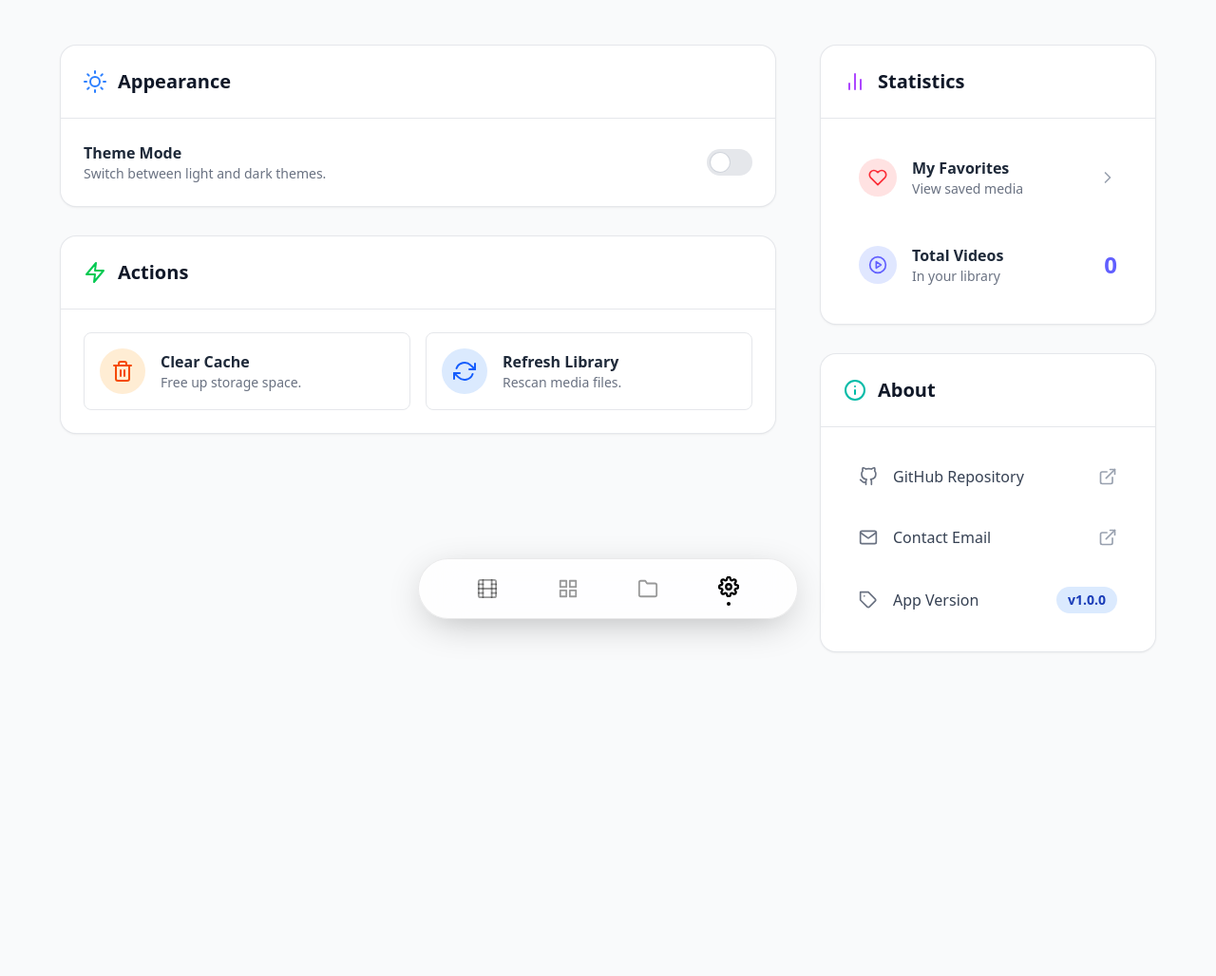
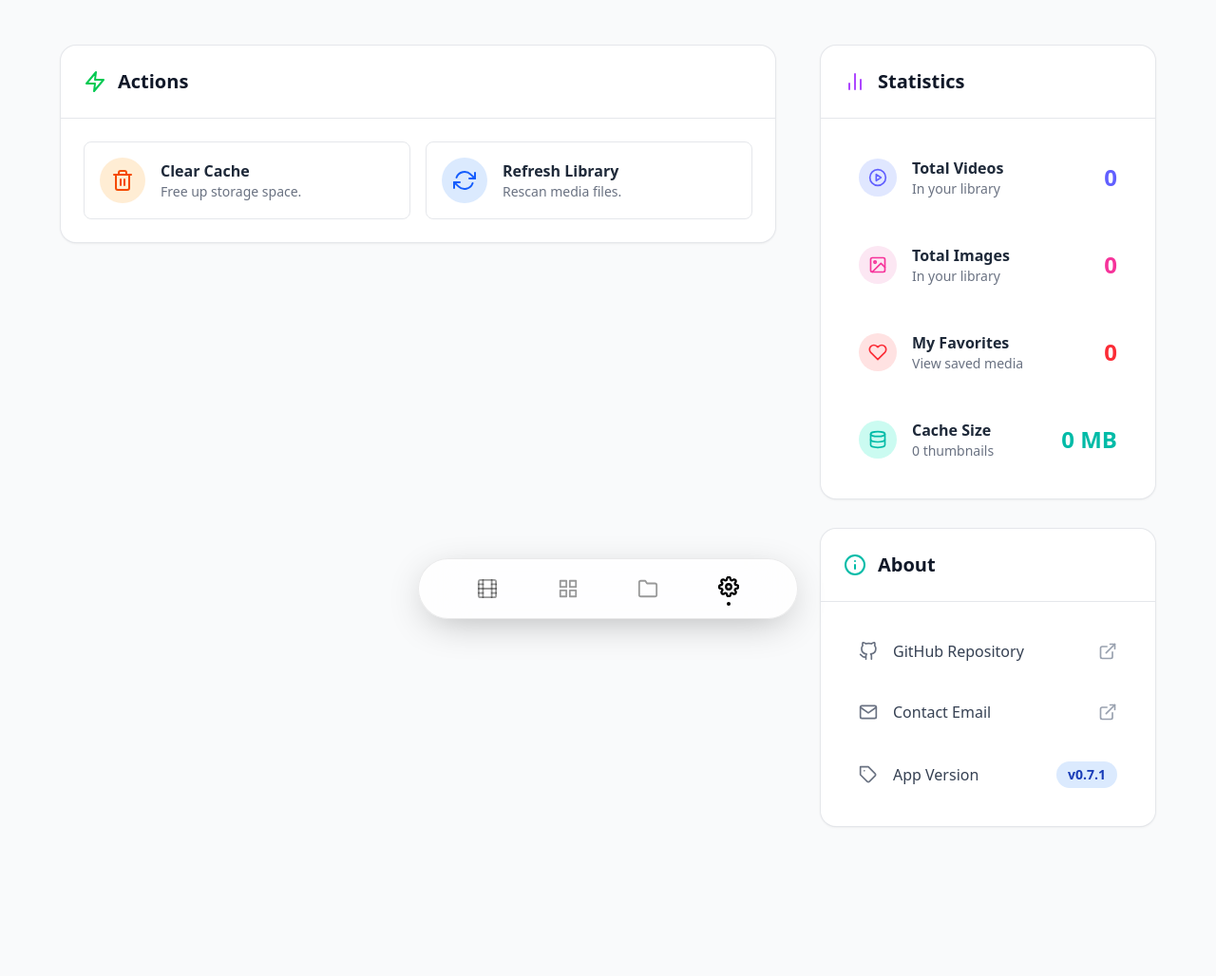
Before and after one commit to ChanMo/TikLocal, a Flask app: page /settings/ in a window 1280 px wide. Shown: the part 124-1152 px from the top of the page at 95% size. Before the commit the page ends 811 px from the top, so only its background shows below. Run offline with Flask 3, Linux system fonts and the light colour scheme; parts of the project's set-up code (start-up, migrations or seed data) failed here and were passed over; some libraries are stand-ins or nearby versions.

Commit message:
Release v0.7.1: 移动端双列布局与功能增强
- feat: browse 页面移动端改为双列瀑布流布局，展示更多内容
- feat: 添加收藏过滤功能到 browse 页面
- feat: 增强设置页面统计信息（视频、图片、收藏数量）
- feat: 添加缓存清理 API 和缓存大小统计
- improve: 优化版本号获取逻辑，开发模式下从 pyproject.toml 读取

Co-Authored-By: Claude Sonnet 4.5 <noreply@anthropic.com>

```diff
--- a/pyproject.toml
+++ b/pyproject.toml
@@ -1,6 +1,6 @@
 [tool.poetry]
 name = "TikLocal"
-version = "0.7.0"
+version = "0.7.1"
 description = "A local media server that combines the features of TikTok and Pinterest"
 authors = ["ChanMo <chan.mo@outlook.com>"]
 readme = "README.md"
--- a/tiklocal/app.py
+++ b/tiklocal/app.py
@@ -1,4 +1,5 @@
 import os
+import io
 import json
 import random
 import datetime
@@ -12,10 +13,36 @@ from flask import Flask, render_template, send_from_directory, request, redirect
 from tiklocal.services import LibraryService, FavoriteService, RecommendService
 from tiklocal.services.thumbnail import ThumbnailService
 
-try:
-    app_version = version("tiklocal")
-except PackageNotFoundError:
-    app_version = '1.0.0'
+
+def get_app_version():
+    """获取应用版本号，开发模式下从 pyproject.toml 读取"""
+    # 开发模式：优先从 pyproject.toml 读取
+    pyproject_path = Path(__file__).parent.parent / 'pyproject.toml'
+    if pyproject_path.exists():
+        try:
+            import tomllib
+        except ImportError:
+            try:
+                import tomli as tomllib
+            except ImportError:
+                tomllib = None
+
+        if tomllib:
+            try:
+                with open(pyproject_path, 'rb') as f:
+                    data = tomllib.load(f)
+                    return data.get('tool', {}).get('poetry', {}).get('version', '1.0.0')
+            except Exception:
+                pass
+
+    # 生产模式：从已安装的包元数据获取
+    try:
+        return version("tiklocal")
+    except PackageNotFoundError:
+        return '1.0.0'
+
+
+app_version = get_app_version()
 
 def create_app(test_config=None):
     app = Flask(__name__, instance_relative_config=True)
@@ -73,12 +100,15 @@ def create_app(test_config=None):
         videos = library_service.scan_videos()
 
         # Filter Logic
-        size_mode = request.args.get('size', 'all')
+        filter_mode = request.args.get('filter', 'all')
         min_mb = int(request.args.get('min_mb', 50))
 
-        if size_mode == 'big':
+        if filter_mode == 'big':
             threshold = min_mb * 1024 * 1024
             videos = [v for v in videos if v.stat().st_size >= threshold]
+        elif filter_mode == 'favorite':
+            favorites = favorite_service.load()
+            videos = [v for v in videos if library_service.get_relative_path(v) in favorites]
 
         # Pagination
         count = len(videos)
@@ -96,7 +126,7 @@ def create_app(test_config=None):
             length=length,
             files=sliced_videos,
             menu='browse',
-            size_mode=size_mode,
+            filter=filter_mode,
             min_mb=min_mb,
             has_min_mb=request.args.get('min_mb') is not None,
             has_previous=page > 1,
@@ -105,8 +135,29 @@ def create_app(test_config=None):
 
     @app.route('/settings/')
     def settings_view():
+        from tiklocal.paths import get_thumbnails_dir
+
+        # 获取各类统计
         video_count = len(library_service.scan_videos())
-        return render_template('settings.html', menu='settings', version=app_version, videos=video_count)
+        image_count = len(library_service.scan_images())
+        favorite_count = len(favorite_service.load())
+
+        # 缩略图缓存信息
+        thumb_dir = get_thumbnails_dir()
+        thumb_files = list(thumb_dir.glob('*.jpg'))
+        cache_count = len(thumb_files)
+        cache_size_mb = round(sum(f.stat().st_size for f in thumb_files if f.exists()) / (1024 * 1024), 2)
+
+        return render_template(
+            'settings.html',
+            menu='settings',
+            version=app_version,
+            videos=video_count,
+            images=image_count,
+            favorites=favorite_count,
+            cache_count=cache_count,
+            cache_size_mb=cache_size_mb
+        )
 
     @app.route('/library')
     def library_redirect():
@@ -264,4 +315,52 @@ def create_app(test_config=None):
              return {'success': True, 'url': f"/thumb?uri={quote(name)}&v={int(datetime.datetime.now().timestamp())}"}
         return {'success': False, 'error': 'Failed to generate'}, 500
 
+    @app.route('/api/cache/clear', methods=['POST'])
+    def api_clear_cache():
+        """清理缩略图缓存"""
+        from tiklocal.paths import get_thumbnails_dir
+
+        thumb_dir = get_thumbnails_dir()
+        deleted_count = 0
+        freed_bytes = 0
+
+        try:
+            for thumb_file in thumb_dir.glob('*.jpg'):
+                try:
+                    freed_bytes += thumb_file.stat().st_size
+                    thumb_file.unlink()
+                    deleted_count += 1
+                except Exception:
+                    continue
+
+            return {
+                'success': True,
+                'deleted_count': deleted_count,
+                'freed_mb': round(freed_bytes / (1024 * 1024), 2)
+            }
+        except Exception as e:
+            return {'success': False, 'error': str(e)}, 500
+
+    @app.route('/api/library/stats')
+    def api_library_stats():
+        """获取媒体库统计信息"""
+        from tiklocal.paths import get_thumbnails_dir
+
+        videos = library_service.scan_videos()
+        images = library_service.scan_images()
+        favorites = favorite_service.load()
+
+        # 计算缩略图缓存信息
+        thumb_dir = get_thumbnails_dir()
+        thumb_files = list(thumb_dir.glob('*.jpg'))
+        thumb_size = sum(f.stat().st_size for f in thumb_files if f.exists())
+
+        return {
+            'videos': len(videos),
+            'images': len(images),
+            'favorites': len(favorites),
+            'cache_count': len(thumb_files),
+            'cache_mb': round(thumb_size / (1024 * 1024), 2)
+        }
+
     return app
--- a/tiklocal/static/output.css
+++ b/tiklocal/static/output.css
@@ -20,7 +20,9 @@
     --color-orange-900: oklch(40.8% 0.123 38.172);
     --color-green-500: oklch(72.3% 0.219 149.579);
     --color-green-600: oklch(62.7% 0.194 149.214);
+    --color-teal-100: oklch(95.3% 0.051 180.801);
     --color-teal-500: oklch(70.4% 0.14 182.503);
+    --color-teal-900: oklch(38.6% 0.063 188.416);
     --color-blue-100: oklch(93.2% 0.032 255.585);
     --color-blue-300: oklch(80.9% 0.105 251.813);
     --color-blue-400: oklch(70.7% 0.165 254.624);
@@ -33,6 +35,9 @@
     --color-indigo-500: oklch(58.5% 0.233 277.117);
     --color-indigo-900: oklch(35.9% 0.144 278.697);
     --color-purple-500: oklch(62.7% 0.265 303.9);
+    --color-pink-100: oklch(94.8% 0.028 342.258);
+    --color-pink-500: oklch(65.6% 0.241 354.308);
+    --color-pink-900: oklch(40.8% 0.153 2.432);
     --color-gray-50: oklch(98.5% 0.002 247.839);
     --color-gray-100: oklch(96.7% 0.003 264.542);
     --color-gray-200: oklch(92.8% 0.006 264.531);
@@ -626,6 +631,9 @@
   .bg-orange-100 {
     background-color: var(--color-orange-100);
   }
+  .bg-pink-100 {
+    background-color: var(--color-pink-100);
+  }
   .bg-red-100 {
     background-color: var(--color-red-100);
   }
@@ -634,6 +642,9 @@
   }
   .bg-red-600 {
     background-color: var(--color-red-600);
+  }
+  .bg-teal-100 {
+    background-color: var(--color-teal-100);
   }
   .bg-white {
     background-color: var(--color-white);
@@ -821,6 +832,9 @@
   .text-orange-600 {
     color: var(--color-orange-600);
   }
+  .text-pink-500 {
+    color: var(--color-pink-500);
+  }
   .text-purple-500 {
     color: var(--color-purple-500);
   }
@@ -872,6 +886,9 @@
   }
   .ring-gray-300 {
     --tw-ring-color: var(--color-gray-300);
+  }
+  .filter {
+    filter: var(--tw-blur,) var(--tw-brightness,) var(--tw-contrast,) var(--tw-grayscale,) var(--tw-hue-rotate,) var(--tw-invert,) var(--tw-saturate,) var(--tw-sepia,) var(--tw-drop-shadow,);
   }
   .backdrop-blur-sm {
     --tw-backdrop-blur: blur(var(--blur-sm));
@@ -1127,11 +1144,21 @@
       display: flex;
     }
   }
+  .sm\:grid {
+    @media (width >= 40rem) {
+      display: grid;
+    }
+  }
   .sm\:h-10 {
     @media (width >= 40rem) {
       height: calc(var(--spacing) * 10);
     }
   }
+  .sm\:h-full {
+    @media (width >= 40rem) {
+      height: 100%;
+    }
+  }
   .sm\:w-10 {
     @media (width >= 40rem) {
       width: calc(var(--spacing) * 10);
@@ -1150,6 +1177,11 @@
   .sm\:flex-row-reverse {
     @media (width >= 40rem) {
       flex-direction: row-reverse;
+    }
+  }
+  .sm\:gap-4 {
+    @media (width >= 40rem) {
+      gap: calc(var(--spacing) * 4);
     }
   }
   .sm\:px-0 {
@@ -1336,11 +1368,27 @@
       }
     }
   }
+  .dark\:bg-pink-900\/30 {
+    &:where([data-theme=dark], [data-theme=dark] *) {
+      background-color: color-mix(in srgb, oklch(40.8% 0.153 2.432) 30%, transparent);
+      @supports (color: color-mix(in lab, red, red)) {
+        background-color: color-mix(in oklab, var(--color-pink-900) 30%, transparent);
+      }
+    }
+  }
   .dark\:bg-red-900\/30 {
     &:where([data-theme=dark], [data-theme=dark] *) {
       background-color: color-mix(in srgb, oklch(39.6% 0.141 25.723) 30%, transparent);
       @supports (color: color-mix(in lab, red, red)) {
         background-color: color-mix(in oklab, var(--color-red-900) 30%, transparent);
+      }
+    }
+  }
+  .dark\:bg-teal-900\/30 {
+    &:where([data-theme=dark], [data-theme=dark] *) {
+      background-color: color-mix(in srgb, oklch(38.6% 0.063 188.416) 30%, transparent);
+      @supports (color: color-mix(in lab, red, red)) {
+        background-color: color-mix(in oklab, var(--color-teal-900) 30%, transparent);
       }
     }
   }
@@ -1725,6 +1773,59 @@ video, img, canvas, svg {
   syntax: "*";
   inherits: false;
   initial-value: 0 0 #0000;
+}
+@property --tw-blur {
+  syntax: "*";
+  inherits: false;
+}
+@property --tw-brightness {
+  syntax: "*";
+  inherits: false;
+}
+@property --tw-contrast {
+  syntax: "*";
+  inherits: false;
+}
+@property --tw-grayscale {
+  syntax: "*";
+  inherits: false;
+}
+@property --tw-hue-rotate {
+  syntax: "*";
+  inherits: false;
+}
+@property --tw-invert {
+  syntax: "*";
+  inherits: false;
+}
+@property --tw-opacity {
+  syntax: "*";
+  inherits: false;
+}
+@property --tw-saturate {
+  syntax: "*";
+  inherits: false;
+}
+@property --tw-sepia {
+  syntax: "*";
+  inherits: false;
+}
+@property --tw-drop-shadow {
+  syntax: "*";
+  inherits: false;
+}
+@property --tw-drop-shadow-color {
+  syntax: "*";
+  inherits: false;
+}
+@property --tw-drop-shadow-alpha {
+  syntax: "<percentage>";
+  inherits: false;
+  initial-value: 100%;
+}
+@property --tw-drop-shadow-size {
+  syntax: "*";
+  inherits: false;
 }
 @property --tw-backdrop-blur {
   syntax: "*";
@@ -1824,6 +1925,19 @@ video, img, canvas, svg {
       --tw-ring-offset-width: 0px;
       --tw-ring-offset-color: #fff;
       --tw-ring-offset-shadow: 0 0 #0000;
+      --tw-blur: initial;
+      --tw-brightness: initial;
+      --tw-contrast: initial;
+      --tw-grayscale: initial;
+      --tw-hue-rotate: initial;
+      --tw-invert: initial;
+      --tw-opacity: initial;
+      --tw-saturate: initial;
+      --tw-sepia: initial;
+      --tw-drop-shadow: initial;
+      --tw-drop-shadow-color: initial;
+      --tw-drop-shadow-alpha: 100%;
+      --tw-drop-shadow-size: initial;
       --tw-backdrop-blur: initial;
       --tw-backdrop-brightness: initial;
       --tw-backdrop-contrast: initial;
--- a/tiklocal/templates/settings.html
+++ b/tiklocal/templates/settings.html
@@ -12,27 +12,6 @@
       <div class="grid grid-cols-1 lg:grid-cols-3 lg:gap-12">
         <!-- Left Column / Main Settings -->
         <div class="lg:col-span-2 space-y-8">
-          <!-- Appearance Settings -->
-          <section class="bg-white dark:bg-gray-800 rounded-2xl shadow-sm ring-1 ring-gray-200 dark:ring-gray-700">
-            <header class="p-6 border-b border-gray-200 dark:border-gray-700">
-              <h2 class="text-xl font-bold text-gray-900 dark:text-white flex items-center gap-3">
-                <i data-feather="sun" class="w-6 h-6 text-blue-500"></i>
-                <span>Appearance</span>
-              </h2>
-            </header>
-            <div class="p-6">
-              <div class="flex items-center justify-between">
-                <div>
-                  <h3 class="font-semibold text-gray-800 dark:text-gray-200">Theme Mode</h3>
-                  <p class="text-sm text-gray-500 dark:text-gray-400">Switch between light and dark themes.</p>
-                </div>
-                <button onclick="toggleTheme()" id="theme-toggle-button" class="relative inline-flex h-7 w-12 items-center rounded-full transition-colors bg-gray-200 dark:bg-gray-700">
-                  <span id="theme-toggle-indicator" class="inline-block h-5 w-5 transform rounded-full bg-white dark:bg-gray-900 ring-1 ring-gray-300 dark:ring-gray-600 transition-transform ease-in-out duration-200 translate-x-1 dark:translate-x-6"></span>
-                </button>
-              </div>
-            </div>
-          </section>
-
           <!-- Actions -->
           <section class="bg-white dark:bg-gray-800 rounded-2xl shadow-sm ring-1 ring-gray-200 dark:ring-gray-700">
             <header class="p-6 border-b border-gray-200 dark:border-gray-700">
@@ -75,6 +54,30 @@
               </h2>
             </header>
             <div class="p-6 space-y-4">
+              <div class="flex items-center justify-between p-4 rounded-lg">
+                <div class="flex items-center gap-4">
+                  <div class="flex-shrink-0 w-10 h-10 bg-indigo-100 dark:bg-indigo-900/30 rounded-full flex items-center justify-center">
+                    <i data-feather="play-circle" class="w-5 h-5 text-indigo-500"></i>
+                  </div>
+                  <div>
+                    <h3 class="font-semibold text-gray-800 dark:text-gray-200">Total Videos</h3>
+                    <p class="text-sm text-gray-500 dark:text-gray-400">In your library</p>
+                  </div>
+                </div>
+                <span id="videos-count" class="text-2xl font-bold text-indigo-500">{{ videos }}</span>
+              </div>
+              <div class="flex items-center justify-between p-4 rounded-lg">
+                <div class="flex items-center gap-4">
+                  <div class="flex-shrink-0 w-10 h-10 bg-pink-100 dark:bg-pink-900/30 rounded-full flex items-center justify-center">
+                    <i data-feather="image" class="w-5 h-5 text-pink-500"></i>
+                  </div>
+                  <div>
+                    <h3 class="font-semibold text-gray-800 dark:text-gray-200">Total Images</h3>
+                    <p class="text-sm text-gray-500 dark:text-gray-400">In your library</p>
+                  </div>
+                </div>
+                <span id="images-count" class="text-2xl font-bold text-pink-500">{{ images }}</span>
+              </div>
               <a href="/favorite" class="flex items-center justify-between p-4 rounded-lg hover:bg-gray-50 dark:hover:bg-gray-700/50 transition-colors">
                 <div class="flex items-center gap-4">
                   <div class="flex-shrink-0 w-10 h-10 bg-red-100 dark:bg-red-900/30 rounded-full flex items-center justify-center">
@@ -85,19 +88,19 @@
                     <p class="text-sm text-gray-500 dark:text-gray-400">View saved media</p>
                   </div>
                 </div>
-                <i data-feather="chevron-right" class="w-5 h-5 text-gray-400"></i>
+                <span id="favorites-count" class="text-2xl font-bold text-red-500">{{ favorites }}</span>
               </a>
               <div class="flex items-center justify-between p-4 rounded-lg">
                 <div class="flex items-center gap-4">
-                  <div class="flex-shrink-0 w-10 h-10 bg-indigo-100 dark:bg-indigo-900/30 rounded-full flex items-center justify-center">
-                    <i data-feather="play-circle" class="w-5 h-5 text-indigo-500"></i>
+                  <div class="flex-shrink-0 w-10 h-10 bg-teal-100 dark:bg-teal-900/30 rounded-full flex items-center justify-center">
+                    <i data-feather="database" class="w-5 h-5 text-teal-500"></i>
                   </div>
                   <div>
-                    <h3 class="font-semibold text-gray-800 dark:text-gray-200">Total Videos</h3>
-                    <p class="text-sm text-gray-500 dark:text-gray-400">In your library</p>
+                    <h3 class="font-semibold text-gray-800 dark:text-gray-200">Cache Size</h3>
+                    <p class="text-sm text-gray-500 dark:text-gray-400"><span id="cache-count">{{ cache_count }}</span> thumbnails</p>
                   </div>
                 </div>
-                <span class="text-2xl font-bold text-indigo-500">{{ videos }}</span>
+                <span id="cache-size" class="text-2xl font-bold text-teal-500">{{ cache_size_mb }} MB</span>
               </div>
             </div>
           </section>
@@ -146,42 +149,57 @@
 {% block extra_body %}
 <script>
 document.addEventListener('DOMContentLoaded', () => {
-  // 监听主题变化事件，更新UI
-  window.addEventListener('themeChanged', (e) => {
-    updateThemeUI();
-  });
-
-  function updateThemeUI() {
-    const isDark = document.body.getAttribute('data-theme') === 'dark';
-    const themeToggleButton = document.getElementById('theme-toggle-button');
-    const themeToggleIndicator = document.getElementById('theme-toggle-indicator');
-
-    if (themeToggleButton) {
-      themeToggleButton.classList.toggle('bg-blue-600', isDark);
-      themeToggleButton.classList.toggle('bg-gray-200', !isDark);
-    }
-    if (themeToggleIndicator) {
-      themeToggleIndicator.classList.toggle('translate-x-6', isDark);
-      themeToggleIndicator.classList.toggle('translate-x-1', !isDark);
-    }
-  }
-
-  // 初始化UI状态
-  updateThemeUI();
+  // 页面加载时获取统计信息
+  loadStats();
 });
 
-// 快速操作
-function clearCache() {
-  showModal('确定要清除缓存吗？', '这将删除临时文件，释放存储空间。', () => {
-    // 添加实际的缓存清理逻辑
-    showNotification('缓存清理成功！', 'success');
+async function loadStats() {
+  try {
+    const res = await fetch('/api/library/stats');
+    const data = await res.json();
+
+    // 更新统计显示
+    document.getElementById('videos-count').textContent = data.videos;
+    document.getElementById('images-count').textContent = data.images;
+    document.getElementById('favorites-count').textContent = data.favorites;
+    document.getElementById('cache-count').textContent = data.cache_count;
+    document.getElementById('cache-size').textContent = `${data.cache_mb} MB`;
+  } catch (err) {
+    console.error('Failed to load stats:', err);
+  }
+}
+
+async function clearCache() {
+  showModal('确定要清除缓存吗？', '这将删除所有缩略图文件，释放存储空间。缩略图会在访问时自动重新生成。', async () => {
+    try {
+      const res = await fetch('/api/cache/clear', { method: 'POST' });
+      const data = await res.json();
+
+      if (data.success) {
+        showNotification(`缓存清理成功！删除了 ${data.deleted_count} 个文件，释放了 ${data.freed_mb} MB 空间。`, 'success');
+        loadStats(); // 刷新统计
+      } else {
+        showNotification(`清理失败：${data.error}`, 'error');
+      }
+    } catch (err) {
+      showNotification('清理失败，请重试', 'error');
+    }
   });
 }
 
-function refreshLibrary() {
-  showModal('确定要刷新媒体库吗？', '这可能需要几分钟时间。', () => {
-    // 添加实际的媒体库刷新逻辑
-    showNotification('媒体库刷新已开始！', 'info');
+async function refreshLibrary() {
+  showModal('确定要刷新媒体库吗？', '这将重新扫描所有媒体文件，可能需要一些时间。', async () => {
+    try {
+      showNotification('正在刷新媒体库...', 'info');
+      const res = await fetch('/api/library/stats');
+      const data = await res.json();
+
+      // 更新所有统计数据
+      loadStats();
+      showNotification('媒体库刷新成功！', 'success');
+    } catch (err) {
+      showNotification('刷新失败，请重试', 'error');
+    }
   });
 }
 
```
Also changed, not shown: tiklocal/templates/browse.html (+41 -11 lines).
